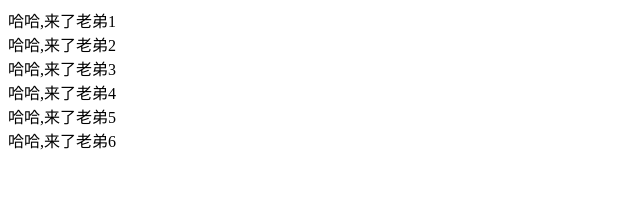
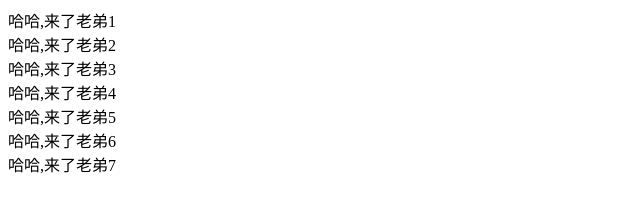
Before and after one commit to fan-sir666/conclude, a plain HTML site: page 自学归纳/mm.html in a window 1280 px wide. Shown: the whole page, without its empty margins (0-640 px from the left). Drawn offline with Linux system fonts and the light colour scheme.

```diff
--- a/自学归纳/mm.html
+++ b/自学归纳/mm.html
@@ -14,6 +14,7 @@
    <div>哈哈,来了老弟4</div>
    <div>哈哈,来了老弟5</div>
    <div>哈哈,来了老弟6</div>
+   <div>哈哈,来了老弟7</div>
 </body>
 
 </html>
```
